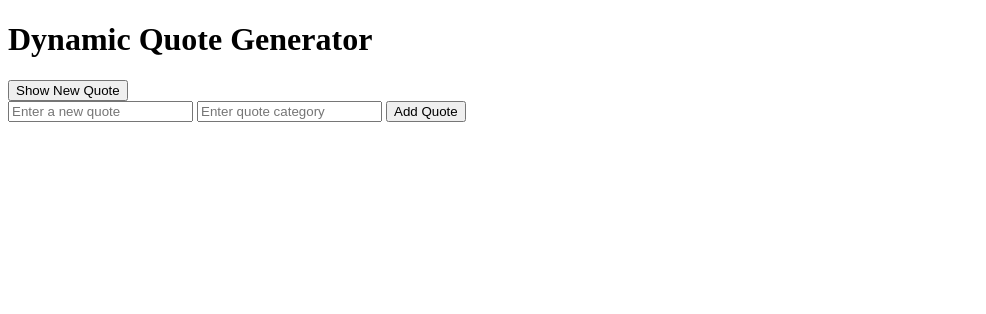
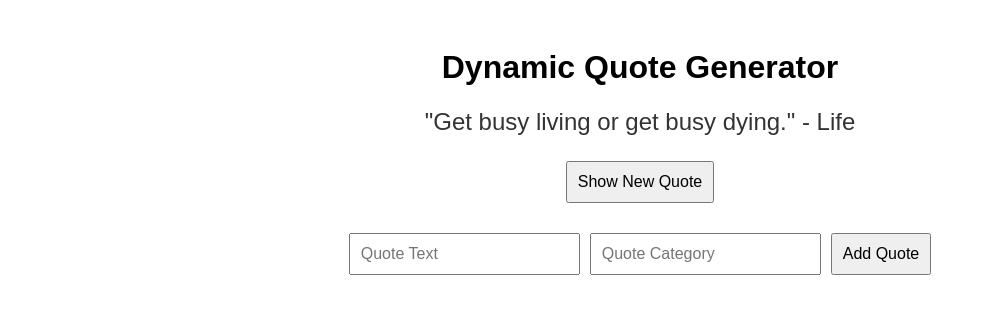
Before and after one commit to optimus-456/alx-fe-javascript, a plain HTML site: page dom-manipulation/index.html in a window 1280 px wide. Shown: the whole page, without its empty margins (0-986 px from the left). Drawn offline with Linux system fonts and the light colour scheme.

Commit message:
Made some changes

```diff
--- a/dom-manipulation/index.html
+++ b/dom-manipulation/index.html
@@ -1,24 +1,35 @@
 <!DOCTYPE html>
 <html lang="en">
 <head>
-    <meta charset="UTF-8" />
-    <meta name="viewport" content="width=device-width, initial-scale=1.0" />
+  <meta charset="UTF-8">
+  <meta name="viewport" content="width=device-width, initial-scale=1.0">
   <title>Dynamic Quote Generator</title>
+  <style>
+    body {
+      font-family: Arial, sans-serif;
+      text-align: center;
+      padding: 20px;
+    }
+    #quoteDisplay {
+      margin: 20px 0;
+      font-size: 1.5em;
+      color: #333;
+    }
+    #quoteForm {
+      margin-top: 20px;
+    }
+    input, select, button {
+      margin: 5px;
+      padding: 10px;
+      font-size: 1em;
+    }
+  </style>
 </head>
 <body>
   <h1>Dynamic Quote Generator</h1>
   <div id="quoteDisplay"></div>
   <button id="newQuote">Show New Quote</button>
+  <div id="formContainer"></div>
   <script src="script.js"></script>
-
-    <div>
-      <input id="newQuoteText" type="text" placeholder="Enter a new quote" />
-      <input
-        id="newQuoteCategory"
-        type="text"
-        placeholder="Enter quote category"
-      />
-      <button onclick="addQuote()">Add Quote</button>
-    </div>
 </body>
 </html>
--- a/dom-manipulation/script.js
+++ b/dom-manipulation/script.js
@@ -1,70 +1,77 @@
-// Array to store quotes
-const quotes = [
+// Array of quote objects
+let quotes = [
   {
-    text: "Is is hard to fail but it is worse to have never tried to succeed.",
-    category: "Inspirational",
+    text: "The only limit to our realization of tomorrow is our doubts of today.",
+    category: "Motivation",
   },
   {
-    text: "That which does not kill us makes us stronger.",
-    category: "Inspirational",
+    text: "Life is what happens when you're busy making other plans.",
+    category: "Life",
   },
+  { text: "Get busy living or get busy dying.", category: "Life" },
   {
-    text: "It is hard to fail but it is worse never to have tried to succeed.",
-    category: "Love",
-  },
-  {
-    text: "It is not a lack of love, but a lack of friendship that makes unhappy marriages.",
-    category: "Love",
-  },
-  {
-    text: "Keep your face to the sunshine and you cannot see a shadow",
-    category: "Positive",
-  },
-  {
-    text: "If you look at what you have in life, you’ll always have more",
-    category: "Positive",
-  },
-  {
-    text: "A real friend is one who walks in when the rest of the world walks out",
-    category: "Friendship",
-  },
-  {
-    text: "Ultimately the bond of all companionship, whether in marriage or in friendship, is conversation",
-    category: "Friendship",
-  },
-  {
-    text: "We may have our differences, but nothing’s more important than family",
-    category: "Family",
-  },
-  {
-    text: "Family is a life jacket in the stormy sea of life",
-    category: "Family",
+    text: "The way to get started is to quit talking and begin doing.",
+    category: "Motivation",
   },
 ];
 
-quoteButton = document.getElementById("newQuote");
-
+// Function to display a random quote
 function showRandomQuote() {
+  const quoteDisplay = document.getElementById("quoteDisplay");
   const randomIndex = Math.floor(Math.random() * quotes.length);
-  const quote = quotes[randomIndex];
-
-  const quoteContainer = document.getElementById("quoteDisplay");
-
-  quoteContainer.innerHTML = `"${quote.text}" - "${quote.category}"`;
+  const randomQuote = quotes[randomIndex];
+  quoteDisplay.innerHTML = `"${randomQuote.text}" - ${randomQuote.category}`;
 }
 
-quoteButton.addEventListener("click", showRandomQuote);
+// Function to add a new quote
+function addNewQuote() {
+  const quoteText = document.getElementById("quoteText").value;
+  const quoteCategory = document.getElementById("quoteCategory").value;
 
-function addQuote() {
-  const newQuote = document.getElementById("newQuoteText").value;
-  const newCategory = document.getElementById("newQuoteCategory").value;
-
-  if (newQuote && newCategory) {
-    quotes.push({ text: newQuote, category: newCategory });
-    document.getElementById("newQuoteText").value = "";
-    document.getElementById("newQuoteCategory").value = "";
-    alert("New Quote Successfully Added!");
+  if (quoteText && quoteCategory) {
+    quotes.push({ text: quoteText, category: quoteCategory });
+    document.getElementById("quoteText").value = "";
+    document.getElementById("quoteCategory").value = "";
+    alert("Quote added successfully!");
   } else {
-    alert("Please enter both a quote and a category!");
+    alert("Please fill out both fields.");
   }
 }
+
+// Function to create the add quote form dynamically
+function createAddQuoteForm() {
+  const formContainer = document.getElementById("formContainer");
+
+  const form = document.createElement("div");
+  form.id = "quoteForm";
+
+  const quoteTextInput = document.createElement("input");
+  quoteTextInput.type = "text";
+  quoteTextInput.id = "quoteText";
+  quoteTextInput.placeholder = "Quote Text";
+
+  const quoteCategoryInput = document.createElement("input");
+  quoteCategoryInput.type = "text";
+  quoteCategoryInput.id = "quoteCategory";
+  quoteCategoryInput.placeholder = "Quote Category";
+
+  const addQuoteButton = document.createElement("button");
+  addQuoteButton.id = "addQuote";
+  addQuoteButton.textContent = "Add Quote";
+
+  form.appendChild(quoteTextInput);
+  form.appendChild(quoteCategoryInput);
+  form.appendChild(addQuoteButton);
+
+  formContainer.appendChild(form);
+
+  // Event listener for the add quote button
+  addQuoteButton.addEventListener("click", addNewQuote);
+}
+
+// Event listeners for buttons
+document.getElementById("newQuote").addEventListener("click", showRandomQuote);
+
+// Initial setup
+showRandomQuote();
+createAddQuoteForm();
```
Lines whose indentation alone changed are shown as unchanged.
